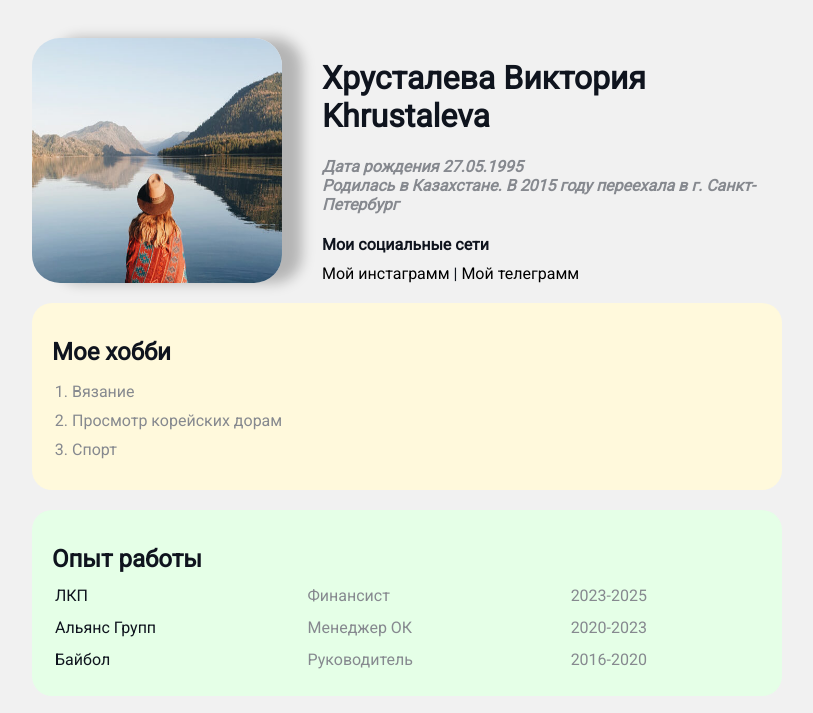
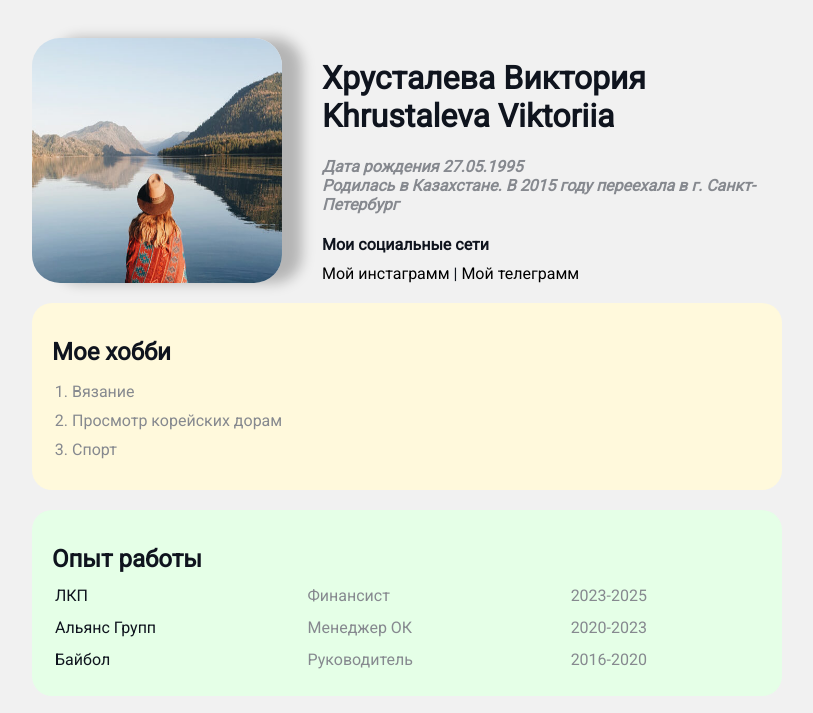
Before and after one commit to khrustech/css, a plain HTML site: page index.html in a window 1280 px wide. Shown: the top 713 px of the page, without its empty margins (233-1046 px from the left). Drawn offline with Linux system fonts and the light colour scheme.

Commit message:
fix name

```diff
--- a/index.html
+++ b/index.html
@@ -12,7 +12,7 @@
       <div class="info">
         <img src="photo1.jpg" alt="Фотография" class="avatar" />
         <div class="info-text">
-          <h1>Хрусталева Виктория Khrustaleva</h1>
+          <h1>Хрусталева Виктория Khrustaleva Viktoriia</h1>
           <p>Дата рождения <strong>27.05.1995</strong></p>
           <p>
             Родилась в Казахстане. В 2015 году переехала в г. Санкт-Петербург
```
